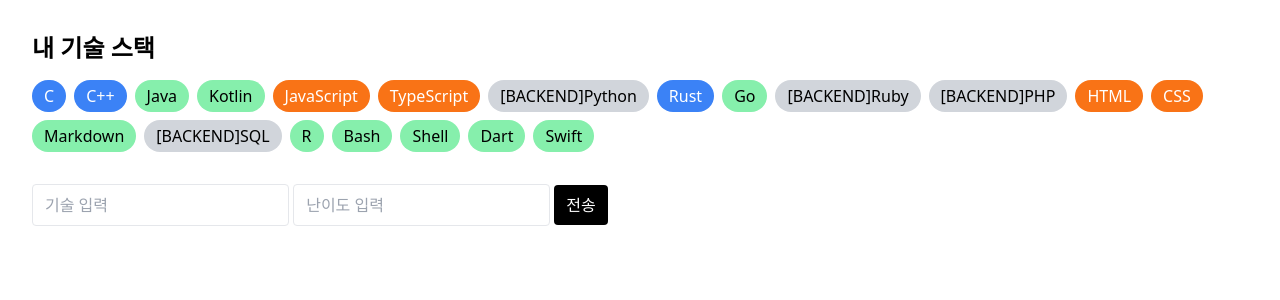
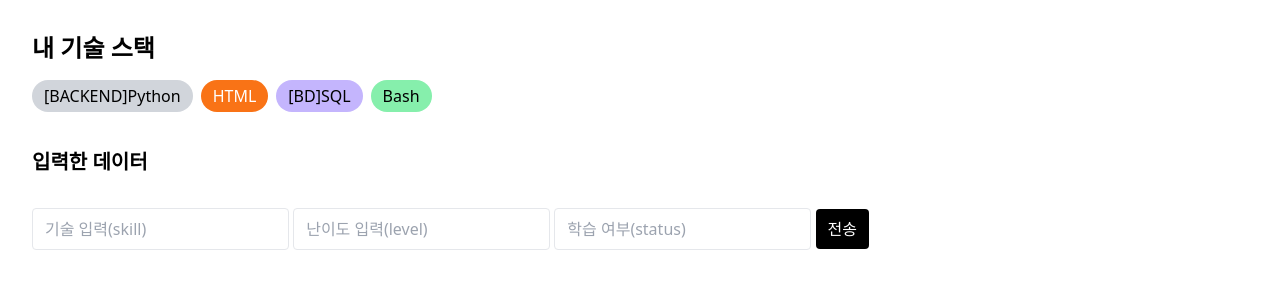
Before and after one commit to hangyul0328/hello_flask, a Flask app: page / in a window 1280 px wide. Shown: the top 300 px of the page. Run offline with Flask 3, Linux system fonts and the light colour scheme; some libraries are stand-ins or nearby versions.

Commit message:
260415 저장 및 목록 출력

```diff
--- a/project/hello/app.py
+++ b/project/hello/app.py
@@ -1,25 +1,25 @@
-from flask import Flask, render_template, request
+from flask import Flask,render_template,request,redirect
+
 app = Flask(__name__)
+messages = []
 
 @app.route('/')
 def home():
     skills = [
-        "C", "C++", "C#", "Java", "Kotlin",
-        "JavaScript", "TypeScript",
-        "Python", "Rust", "Go",
-        "Ruby", "PHP",
-        "HTML", "CSS", "Markdown",
-        "SQL", "R",
-        "Bash", "Shell",
-        "Dart", "Swift"
+        "Python","HTML",
+        "SQL","Bash"
     ]
-    return render_template('index.html', data=skills)
+    return render_template('index.html', skills=skills, messages=messages)
 
 @app.route('/send', methods=['POST'])
 def send():
     skill = request.form.get('skill')
     level = request.form.get('level')
-    return skill + " : " + level
+    status = request.form.get('status')
+
+    messages.append(status + " / " + level + " / " + skill)
+
+    return redirect('/')
 
 if __name__ == '__main__':
     app.run(debug=True)
--- a/project/hello/templates/index.html
+++ b/project/hello/templates/index.html
@@ -8,7 +8,7 @@
     <h1 class="text-2xl font-bold mb-4">내 기술 스택</h1>
 
     <div class="flex gap-2 flex-wrap">
-        {% for skill in data %}
+        {% for skill in skills %}
             {% if skill != "C#" %}
                 {% if skill == "Python" or skill == "Ruby" %}
                     <span class="bg-gray-300 px-3 py-1 rounded-full">[BACKEND]{{ skill }}</span>
@@ -19,17 +19,24 @@
                 {% elif skill == "C" or skill == "Rust" or skill == "C++" %}
                     <span class="bg-blue-500 text-white px-3 py-1 rounded-full">{{ skill }}</span>
                 {% elif skill == "SQL" %}
-                    <span class="bg-gray-300 px-3 py-1 rounded-full">[BACKEND]{{ skill }}</span>
+                    <span class="bg-violet-300 px-3 py-1 rounded-full">[BD]{{ skill }}</span>
                 {% else %}
                     <span class="bg-green-300 px-3 py-1 rounded-full">{{ skill }}</span>
                 {% endif %}
             {% endif %}
         {% endfor %}
     </div>
-    <form action="/send" method="POST" class="mt-8">
-    <input type="text" name="skill" placeholder="기술 입력" class="border px-3 py-2 rounded">
-    <input type="text" name="level" placeholder="난이도 입력" class="border px-3 py-2 rounded">
-    <button type="submit" class="bg-black text-white px-3 py-2 rounded">전송</button>
+    <div>
+        <h2 class="mt-9 text-xl font-bold">입력한 데이터</h2>
+        {% for item in messages %}
+            <div class="bg-yellow-200 p-2 m-2 rounded">{{ item }}</div>
+        {% endfor %}
+    </div>
+        <form action="/send" method="POST" class="mt-8">
+        <input type="text" name="skill" placeholder="기술 입력(skill)" class="border px-3 py-2 rounded">
+        <input type="text" name="level" placeholder="난이도 입력(level)" class="border px-3 py-2 rounded">
+        <input type="text" name="status" placeholder="학습 여부(status)" class="border px-3 py-2 rounded">
+        <button type="submit" class="bg-black text-white px-3 py-2 rounded">전송</button>
     </form>
 </body>
 </html>
```
